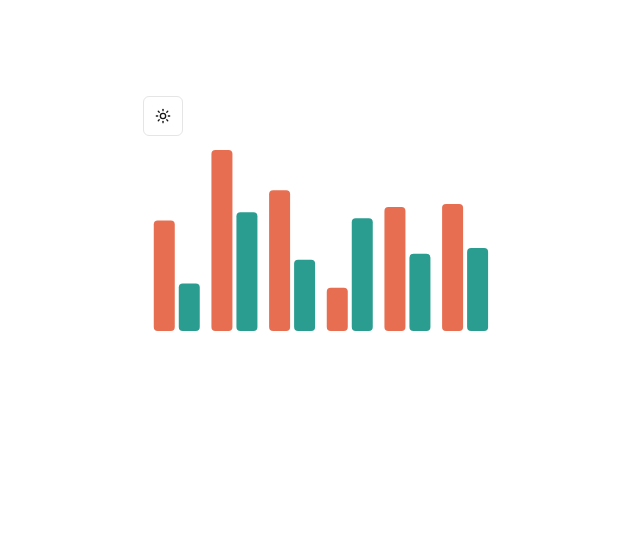
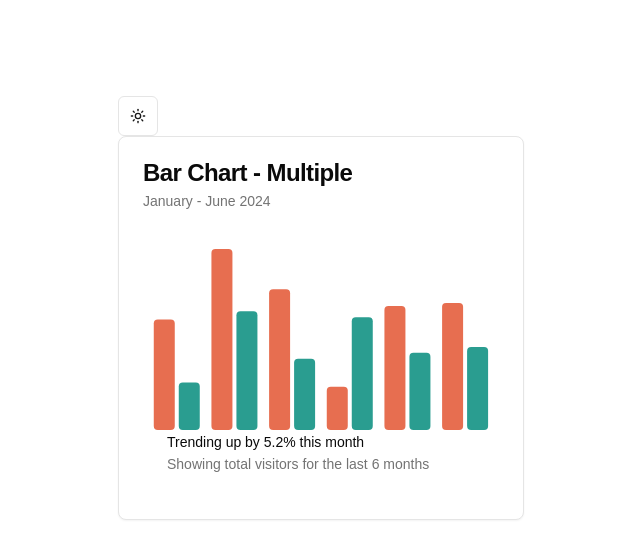
Before and after one commit to refrain62/shadcn-chart-sample, a Next.js app: page / in a window 1280 px wide. Shown: the top 558 px of the page, without its empty margins (319-959 px from the left). Built offline with nearby package versions, Linux system fonts and the light colour scheme.

Commit message:
cardの実装

```diff
--- a/src/components/example-chat.tsx
+++ b/src/components/example-chat.tsx
@@ -3,6 +3,14 @@
 import { Bar, BarChart } from 'recharts';
 
 import { ChartConfig, ChartContainer } from '@/components/ui/chart';
+import {
+  Card,
+  CardContent,
+  CardDescription,
+  CardFooter,
+  CardHeader,
+  CardTitle,
+} from '@/components/ui/card';
 
 const chartData = [
   { month: 'January', desktop: 186, mobile: 80 },
@@ -26,11 +34,29 @@ const ChartConfig = {
 
 export function Component() {
   return (
+    <Card>
+      <CardHeader>
+        <CardTitle>Bar Chart - Multiple</CardTitle>
+        <CardDescription>January - June 2024</CardDescription>
+      </CardHeader>
+
+      <CardContent>
         <ChartContainer config={ChartConfig} className="min-h-[200px] w-full">
           <BarChart accessibilityLayer data={chartData}>
             <Bar dataKey="desktop" fill="var(--color-desktop)" radius={4} />
             <Bar dataKey="mobile" fill="var(--color-mobile)" radius={4} />
           </BarChart>
         </ChartContainer>
-  )
+
+        <CardFooter className="flex-col items-start gap-2 text-sm">
+          <div className="flex gap-2 font-medium leading-none">
+            Trending up by 5.2% this month
+          </div>
+          <div className="leading-none text-muted-foreground">
+            Showing total visitors for the last 6 months
+          </div>
+        </CardFooter>
+      </CardContent>
+    </Card>
+  );
 }
```
Lines whose indentation alone changed are shown as unchanged.
